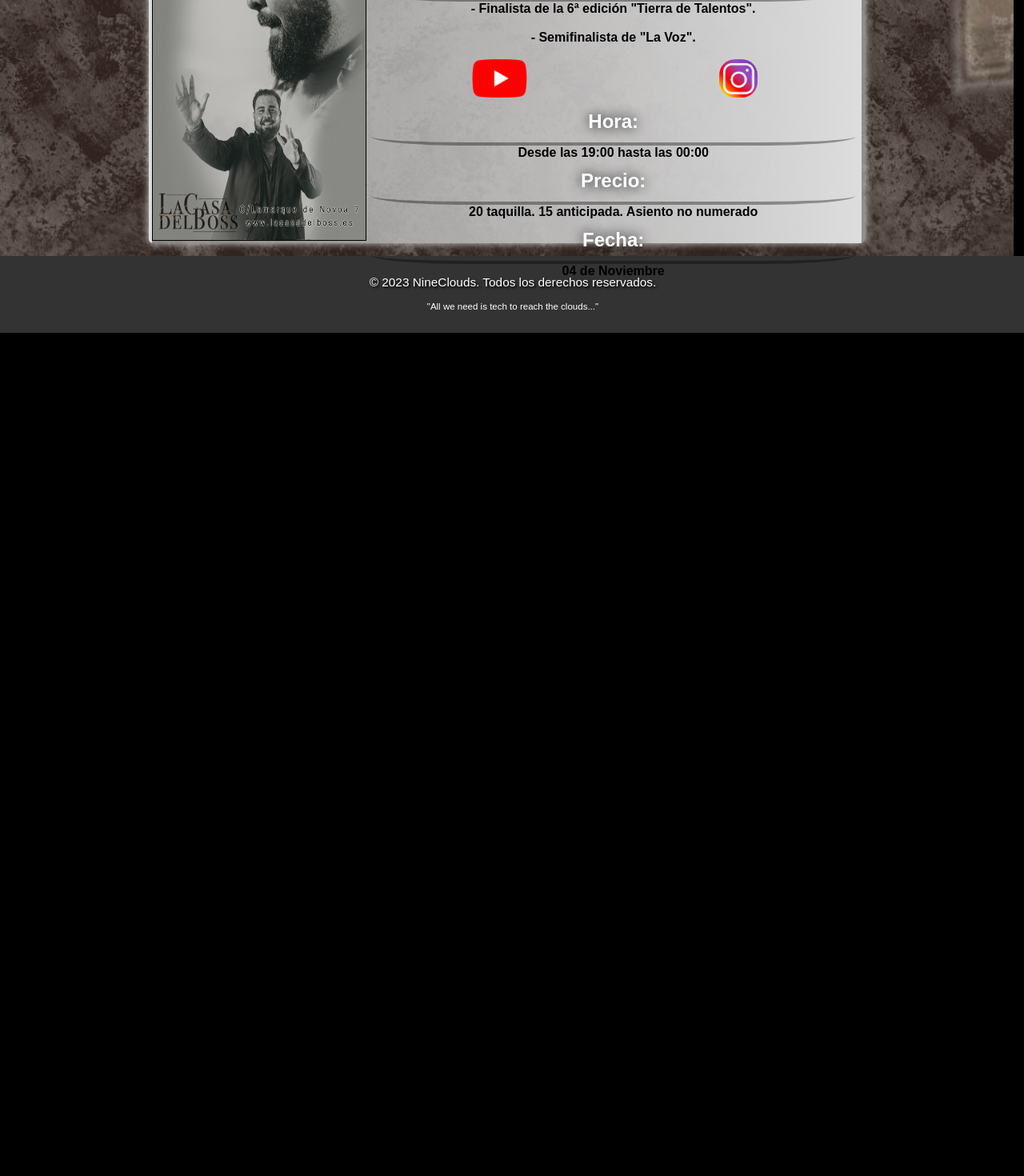
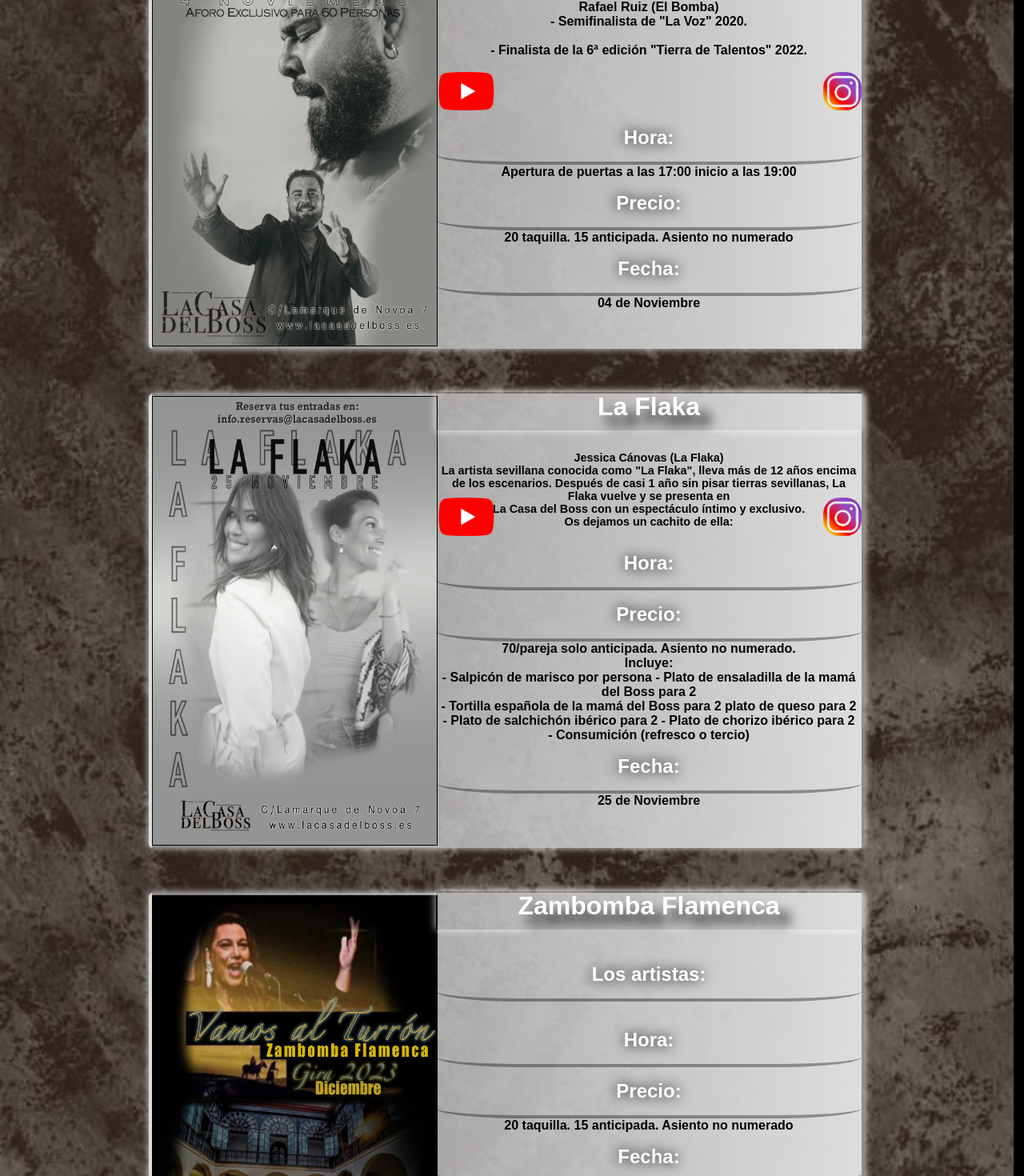
Before and after one commit to LuisRamirezdeVerger/ProjectDestiny, a React (Create React App) app: page /horarios in a window 1280 px wide. Shown: the part 1260-2730 px from the top of the page at 80% size. Before the commit the page ends 1676 px from the top, so only its background shows below. Built offline with nearby package versions, Linux system fonts and the light colour scheme; a web font is replaced by a local one.

Commit message:
new events added. GJ!

```diff
--- a/src/App.js
+++ b/src/App.js
@@ -21,11 +21,12 @@ const App = () => {
               </Link>
               <ul className="navList">
                 <li className='liApp'><Link to ="nosotros">Nosotros</Link></li>
-                {/* <li ><Link to ="tarifas">Tarifas</Link></li> */}
-                <li className='liApp'><Link to ="horarios">Disponibilidad</Link></li>
+                <li className='liApp'><Link to ="galeria">Galería</Link></li>
+                <li className='liApp'><Link to ="horarios">Disponibilidad y eventos</Link></li>
                 {/*<li ><Link to ="celebraciones">Celebraciones realizadas</Link></li>*/}
                 {/* <li ><Link to ="calendario">Calendario de eventos</Link></li> */}
-                <li className='liApp'><Link to ="galeria">Galería</Link></li>
+                {/* <li ><Link to ="tarifas">Tarifas</Link></li> */}
+
                 <li className='liApp'><Link to ="contacto">Contacto</Link></li>
               </ul>
             </nav>
--- a/src/components/Horarios.css
+++ b/src/components/Horarios.css
@@ -27,8 +27,6 @@
 }
 
 /* --------------------------------------------------- */
-
-/* Resto de tus estilos aquí */
 
 .leyenda {
     display: flex;
@@ -69,13 +67,13 @@
   }
 
   .textoTituloEvento{
-font-size: 10vh;
+    font-size: 10vh;
   }
 
   .evento-container {
     width: 70%;
     display: flex;
-    height: 60vh;
+    height: 70vh;
     border: 4px solid transparent; /* Borde transparente para el efecto metálico */
     background-image: linear-gradient(to right, #aaaaaab2, #ddd); /* Gradiente de fondo */
     box-shadow: 0 0 10px rgba(255, 255, 255, 0.8); /* Sombra con brillo */
@@ -87,13 +85,13 @@ font-size: 10vh;
   }
 
   .evento-imagen {
-    width: 30%;
+    width: 40%;
   }
 
   .evento-imagen img {
-    width: 30vw;
+    width: 40vw;
     max-width: 100%;
-    height: 60vh;
+    height: 70vh;
     display: block;
     border: 1px solid black;
     /*margin: 0 auto;  Centra horizontalmente la imagen */
@@ -103,7 +101,7 @@ font-size: 10vh;
     /* margin-top: -5vh; */
     border: 4px solid transparent white;
     height: 60vh;
-    width: 70%; /* Ocupa el 65% del espacio del contenedor */
+    width: 60%; /* Ocupa el 65% del espacio del contenedor */
     text-align: center; /* Centra el texto dentro de este div */
   }
 
@@ -115,30 +113,34 @@ font-size: 10vh;
     text-shadow: 1vw 1vw 1.25vw black; /* Sombra de texto  */
     text-align: center;
     margin-bottom: 10px;
+    margin-top: -8.5vh;
+
   }
 
   .informacion {
     display: flex;
     flex-direction: column;
-    justify-content: space-around;
+    justify-content: flex-end;
     font-size: 2vh;
     margin: 1vb;
     margin-top: 5vh;
     text-align: justify;
     max-height: 100%;
-    height: 40vh;
+    margin: 0 auto;
+    /* height: 30vh; */
   }
-
 
   .h2-Informacion{
     margin: 0 auto;
-    padding: 1.5vh;
+    padding: 2vh;
     border-bottom: solid 4px rgba(0, 0, 0, 0.357);
     border-top: transparent 5px black;
     border-radius: 20%;
     text-align: center;
     text-shadow: 0vw 0vw 1.25vw black; /* Sombra de texto */
   }
+
+
   h4{
     text-align: center;
     color: black;
@@ -146,13 +148,29 @@ font-size: 10vh;
     font-size: 2vh;
   }
 
+  .h4Jess{
+    height: 5vh;
+    font-size: 1.8vh;
+  }
+
+  .p-InformacionFlaka{
+    display: block;
+    flex-direction: column;
+    height: auto;
+    justify-content: center;
+  }
+
   .eventoRRSS{
     display: flex;
     flex-direction: row;
     margin: 0 auto;
     text-align: center;
-    justify-content: space-around;
+    justify-content: space-between;
 
+  }
+
+  .pInfoEventos{
+    font-size: 3vh;
   }
 
   .logoYT{
@@ -167,6 +185,10 @@ font-size: 10vh;
     border-radius: 2.5vh;
   }
 
+  .separadorEventos{
+    color: black;
+    height: 5vh;
+  }
 
 
 
@@ -209,6 +231,15 @@ font-size: 10vh;
       border: solid 3px black;
       margin: 2vb;
     }
+
+    .titulo{
+      margin-top: -3.5vh;
+    }
+    .pInfoEventos{
+      padding: 1px;
+      text-align: center;
+      font-size: 2vh;
+    }
     .textoTituloEvento{
       font-size: 5vh;
         }
@@ -217,7 +248,6 @@ font-size: 10vh;
       display: flex;
       width: 95%;
       height: 35%;
-
     }
 
     .evento-imagen{
@@ -237,7 +267,12 @@ font-size: 10vh;
       height: 3vh;
       border-radius: 0.8vh;
     }
+
     h4{
-      font-size: 1.3vh;
+      font-size: 1.6vh;
     }
+    .h2-Informacion{
+      margin-top: -0.5vh;
+    }
+
 }
--- a/src/components/Horarios.js
+++ b/src/components/Horarios.js
@@ -3,9 +3,10 @@ import React, { useState } from "react";
 import { Calendar } from "react-calendar";
 import "react-calendar/dist/Calendar.css";
 import bomba from "../images/eventos/cartelBomba.png";
+import flaka from "../images/eventos/cartelFlaka.png";
+import zambomba from "../images/eventos/cartelZambomba.JPG";
 import YT from "../images/logos/logoYoutube.png";
 import IG from "../images/logos/logoInstagram.png";
-
 
 const Horarios = () => {
   const [date, setDate] = useState(new Date());
@@ -89,6 +90,10 @@ const Horarios = () => {
       <div className="tituloEvento">
         <p className="textoTituloEvento">
           No te pierdas nuestros PRÓXIMOS EVENTOS
+          <p className="pInfoEventos">
+            (Todos los eventos son exclusivos para 60 personas y finalizan a las
+            00:00)
+          </p>
         </p>
       </div>
       <div className="evento-container">
@@ -101,8 +106,13 @@ const Horarios = () => {
           </div>
           <div className="informacion">
             <p className="p-Informacion" style={{ color: "white" }}>
-              <h2 className="h2-Informacion">Sobre el artista:</h2>
-              <h4>- Finalista de la 6ª edición "Tierra de Talentos".<br/><br/> - Semifinalista de "La Voz".</h4> <br/>
+              <h2 className="h2-Informacion">El artista:</h2>
+              <h4>
+                Rafael Ruiz (El Bomba)
+                <br /> - Semifinalista de "La Voz" 2020. <br />
+                <br />- Finalista de la 6ª edición "Tierra de Talentos" 2022.
+              </h4>{" "}
+              <br />
               <h4 className="eventoRRSS">
                 <a href="https://www.youtube.com/watch?v=utvkxaEbwpE">
                   <img className="logoYT" src={YT} alt="YT logo" />
@@ -112,15 +122,112 @@ const Horarios = () => {
                 </a>
               </h4>
               <h2 className="h2-Informacion">Hora:</h2>
-              <h4 className="h4-Informacion"> Desde las 19:00 hasta las 00:00</h4>
+              <h4 className="h4-Informacion">
+                {" "}
+                Apertura de puertas a las 17:00 inicio a las 19:00
+              </h4>
               <h2 className="h2-Informacion">Precio:</h2>
-              <h4 className="h4-Informacion">20 taquilla. 15 anticipada. Asiento no numerado</h4>
+              <h4 className="h4-Informacion">
+                20 taquilla. 15 anticipada. Asiento no numerado
+              </h4>
               <h2 className="h2-Informacion">Fecha:</h2>
               <h4 className="h4-Informacion"> 04 de Noviembre</h4>
             </p>
           </div>
         </div>
       </div>
+      <div className="separadorEventos"></div>
+      <div className="evento-container">
+        <div className="evento-imagen">
+          <img src={flaka} alt="Cartel del evento" />
+        </div>
+        <div className="evento-info">
+          <div className="titulo">
+            <h1 style={{ color: "white" }}>La Flaka</h1>
+          </div>
+          <div className="informacion">
+            <p className="p-InformacionFlaka" style={{ color: "white" }}>
+              {/* <h2 className="h2-Informacion"> {" "}</h2> */}
+              <h4 className="h4Jess">
+                Jessica Cánovas (La Flaka)
+                <br /> La artista sevillana conocida como "La Flaka", lleva más
+                de 12 años encima de los escenarios. Después de casi 1 año sin
+                pisar tierras sevillanas, La Flaka vuelve y se presenta en<br/> La
+                Casa del Boss con un espectáculo íntimo y exclusivo.
+                <br />
+                Os dejamos un cachito de ella:
+              </h4>{" "}
+              <br />
+              <h4 className="eventoRRSS">
+                <a href="https://www.youtube.com/@LaFlakaOficial">
+                  <img className="logoYT" src={YT} alt="YT logo" />
+                </a>
+                <a href="https://www.instagram.com/laflakaoficial/">
+                  <img className="logoIG" src={IG} alt="IG logo" />
+                </a>
+              </h4>
+              <h2 className="h2-Informacion">Hora:</h2>
+              {/* <h4 className="h4-Informacion">
+                Apertura de puertas a las 18:00 inicio a las 19:00
+              </h4> */}
+              <h2 className="h2-Informacion">Precio:</h2>
+              <h4 className="h4-Informacion">
+                70/pareja solo anticipada. Asiento no numerado.
+                <br /> Incluye:
+              </h4>
+              <h4>
+                - Salpicón de marisco por persona - Plato de ensaladilla de la
+                mamá del Boss para 2 <br />- Tortilla española de la mamá del
+                Boss para 2 plato de queso para 2<br /> - Plato de salchichón
+                ibérico para 2 - Plato de chorizo ibérico para 2 <br />-
+                Consumición (refresco o tercio)
+              </h4>
+              <h2 className="h2-Informacion">Fecha:</h2>
+              <h4 className="h4-Informacion"> 25 de Noviembre</h4>
+            </p>
+          </div>
+        </div>
+      </div>
+      <div className="separadorEventos"></div>
+
+      <div className="evento-container">
+        <div className="evento-imagen">
+          <img src={zambomba} alt="Cartel del evento" />
+        </div>
+        <div className="evento-info">
+          <div className="titulo">
+            <h1 style={{ color: "white" }}>Zambomba Flamenca</h1>
+          </div>
+          <div className="informacion">
+            <p className="p-Informacion" style={{ color: "white" }}>
+              <h2 className="h2-Informacion">Los artistas:</h2>
+              <h4>
+
+              </h4>{" "}
+              <br />
+              <h4 className="eventoRRSS">
+                {/* <a href="https://www.youtube.com/watch?v=utvkxaEbwpE">
+                  <img className="logoYT" src={YT} alt="YT logo" />
+                </a>
+                <a href="https://www.instagram.com/rafaelruiz_elbomba/?hl=es">
+                  <img className="logoIG" src={IG} alt="IG logo" />
+                </a> */}
+              </h4>
+              <h2 className="h2-Informacion">Hora:</h2>
+              <h4 className="h4-Informacion">
+                {" "}
+              </h4>
+              <h2 className="h2-Informacion">Precio:</h2>
+              <h4 className="h4-Informacion">
+                20 taquilla. 15 anticipada. Asiento no numerado
+              </h4>
+              <h2 className="h2-Informacion">Fecha:</h2>
+              <h4 className="h4-Informacion"> Diciembre</h4>
+            </p>
+          </div>
+        </div>
+      </div>
+      <div className="separadorEventos"></div>
     </div>
   );
 };
```
Also changed, not shown: src/images/eventos/cartelFlaka.png (added), src/images/eventos/cartelZambomba.JPG (added).
